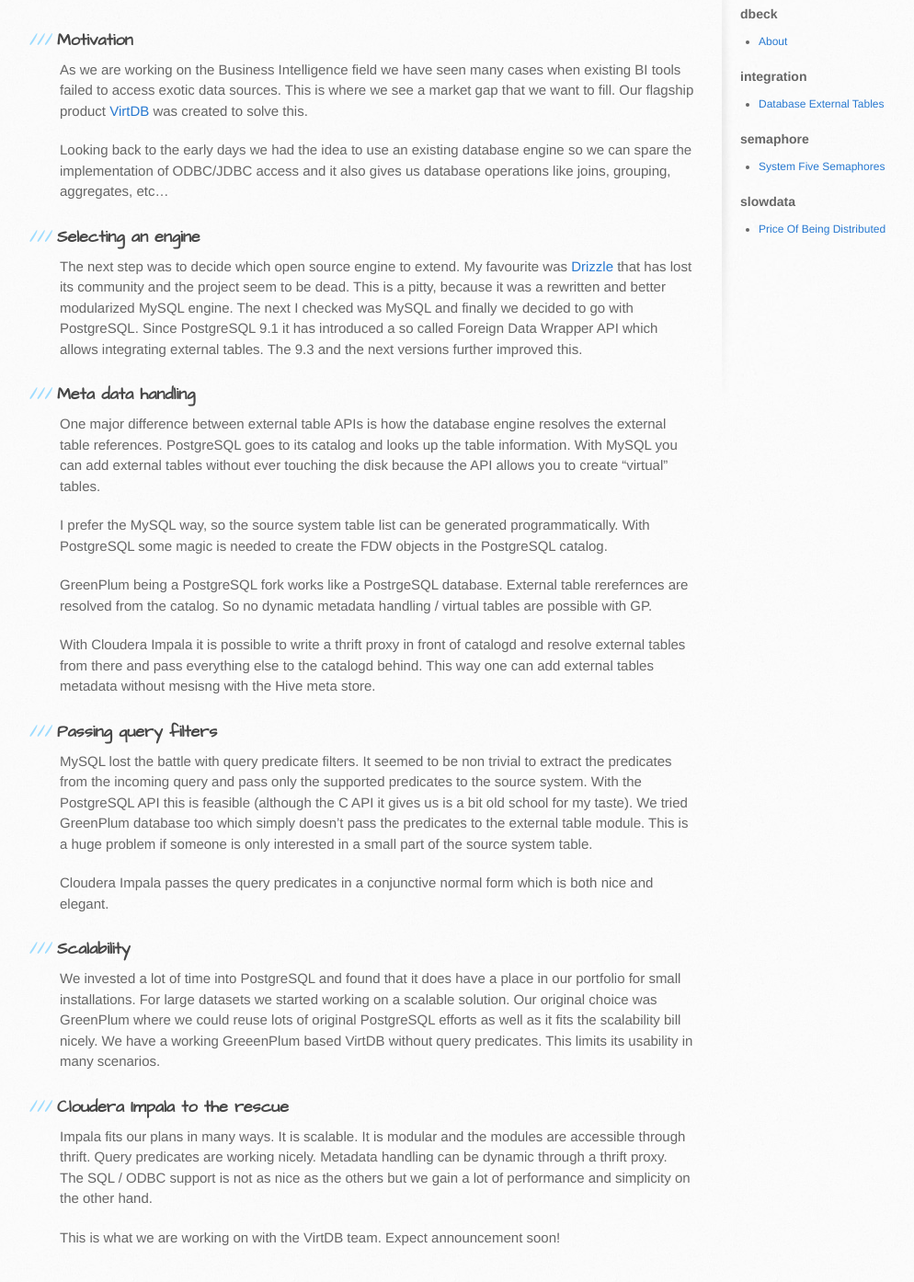
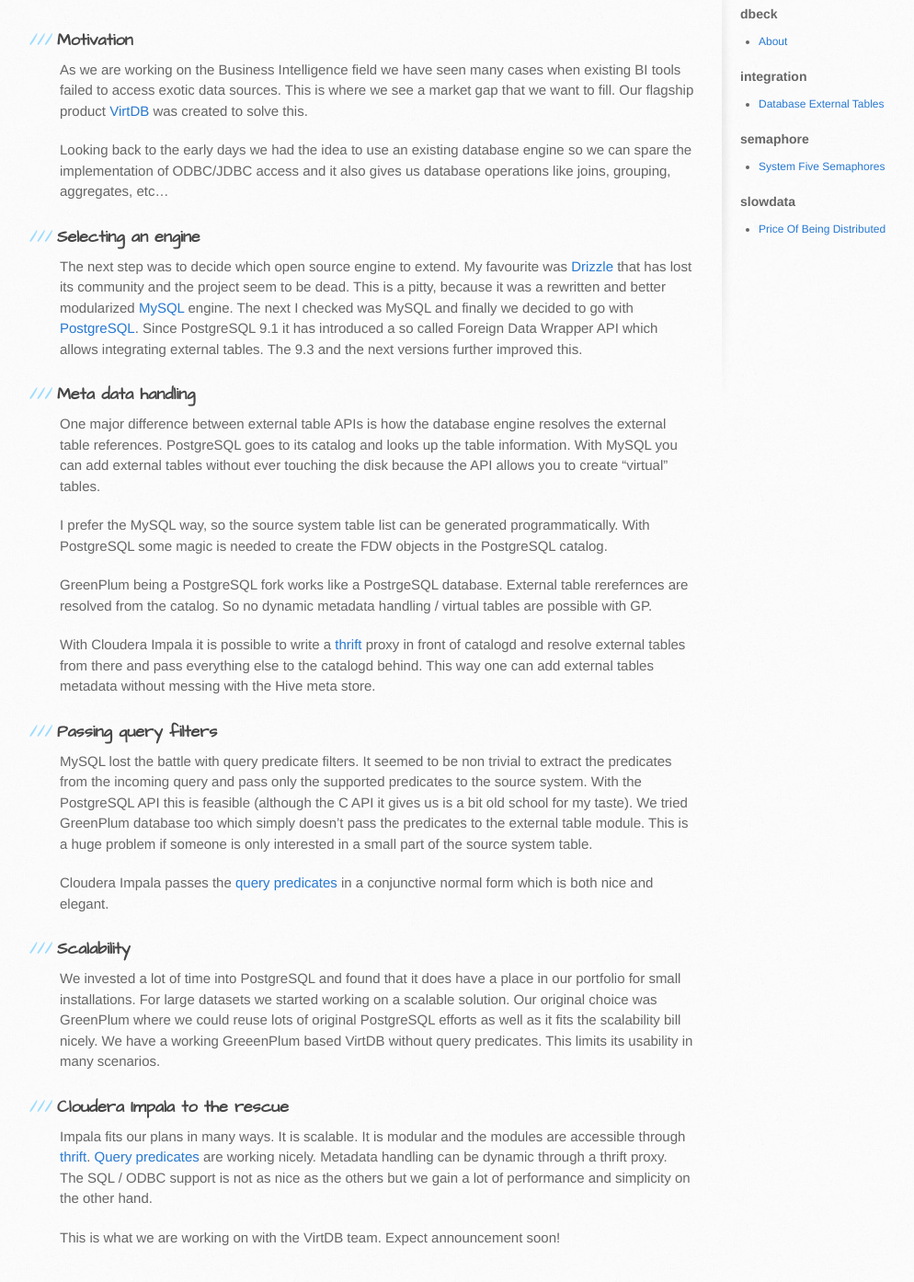
Before and after one commit to dbeck/dbeck.github.io, a Jekyll site: the page built from _posts/2015-07-14-database-external-tables.markdown, in a window 1280 px wide and 1400 px high, scrolled down 308 px. Shown: the top 1394 px of the window at 92% size, without its empty margins (105-1099 px from the left). Built offline with Jekyll 4.4.1, drawn with Linux system fonts in a browser that asks for light colours; Markdown is read by kramdown in place of the engine named in the settings.

Commit message:
add explain links

```diff
--- a/_posts/2015-07-14-database-external-tables.markdown
+++ b/_posts/2015-07-14-database-external-tables.markdown
@@ -15,7 +15,7 @@
  Looking back to the early days we had the idea to use an existing database engine so we can spare the implementation of ODBC/JDBC access and it also gives us database operations like joins, grouping, aggregates, etc...
 
 ### Selecting an engine
-The next step was to decide which open source engine to extend. My favourite was [Drizzle](http://www.drizzle.org) that has lost its community and the project seem to be dead. This is a pitty, because it was a rewritten and better modularized MySQL engine. The next I checked was MySQL and finally we decided to go with PostgreSQL. Since PostgreSQL 9.1 it has introduced a so called Foreign Data Wrapper API which allows integrating external tables. The 9.3 and the next versions further improved this.
+The next step was to decide which open source engine to extend. My favourite was [Drizzle](http://www.drizzle.org) that has lost its community and the project seem to be dead. This is a pitty, because it was a rewritten and better modularized [MySQL](http://www.mysql.com) engine. The next I checked was MySQL and finally we decided to go with [PostgreSQL](http://www.postgresql.org). Since PostgreSQL 9.1 it has introduced a so called Foreign Data Wrapper API which allows integrating external tables. The 9.3 and the next versions further improved this.
 
 ### Meta data handling
 One major difference between external table APIs is how the database engine resolves the external table references. PostgreSQL goes to its catalog and looks up the table information. With MySQL you can add external tables without ever touching the disk because the API allows you to create "virtual" tables.
@@ -24,17 +24,17 @@
 
 GreenPlum being a PostgreSQL fork works like a PostrgeSQL database. External table rerefernces are resolved from the catalog. So no dynamic metadata handling / virtual tables are possible with GP.
 
-With Cloudera Impala it is possible to write a thrift proxy in front of catalogd and resolve external tables from there and pass everything else to the catalogd behind. This way one can add external tables metadata without mesisng with the Hive meta store.
+With Cloudera Impala it is possible to write a [thrift](http://thrift-tutorial.readthedocs.org/en/latest/) proxy in front of catalogd and resolve external tables from there and pass everything else to the catalogd behind. This way one can add external tables metadata without messing with the Hive meta store.
 
 ### Passing query filters
 MySQL lost the battle with query predicate filters. It seemed to be non trivial to extract the predicates from the incoming query and pass only the supported predicates to the source system. With the PostgreSQL API this is feasible (although the C API it gives us is a bit old school for my taste). We tried GreenPlum database too which simply doesn't pass the predicates to the external table module. This is a huge problem if someone is only interested in a small part of the source system table.
 
-Cloudera Impala passes the query predicates in a conjunctive normal form which is both nice and elegant.
+Cloudera Impala passes the [query predicates](https://github.com/cloudera/Impala/blob/cdh5-trunk/common/thrift/ExternalDataSource.thrift) in a conjunctive normal form which is both nice and elegant.
 
 ### Scalability
 We invested a lot of time into PostgreSQL and found that it does have a place in our portfolio for small installations. For large datasets we started working on a scalable solution. Our original choice was GreenPlum where we could reuse lots of original PostgreSQL efforts as well as it fits the scalability bill nicely. We have a working GreeenPlum based VirtDB without query predicates. This limits its usability in many scenarios.
 
 ### Cloudera Impala to the rescue
-Impala fits our plans in many ways. It is scalable. It is modular and the modules are accessible through thrift. Query predicates are working nicely. Metadata handling can be dynamic through a thrift proxy. The SQL / ODBC support is not as nice as the others but we gain a lot of performance and simplicity on the other hand.
+Impala fits our plans in many ways. It is scalable. It is modular and the modules are accessible through [thrift](https://thrift.apache.org). [Query predicates](https://github.com/cloudera/Impala/blob/cdh5-trunk/common/thrift/ExternalDataSource.thrift) are working nicely. Metadata handling can be dynamic through a thrift proxy. The SQL / ODBC support is not as nice as the others but we gain a lot of performance and simplicity on the other hand.
 
 This is what we are working on with the VirtDB team. Expect announcement soon!
```
